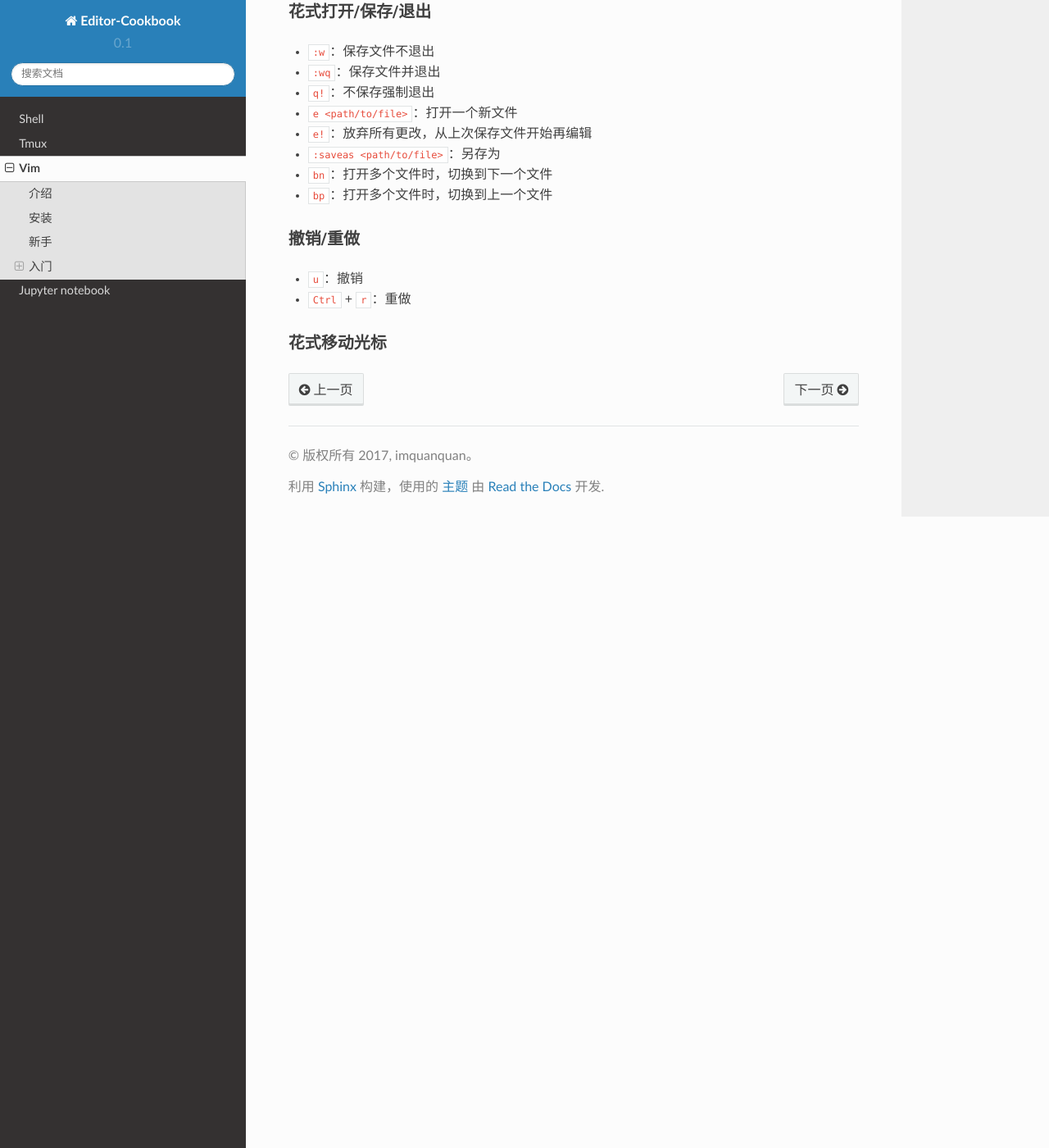
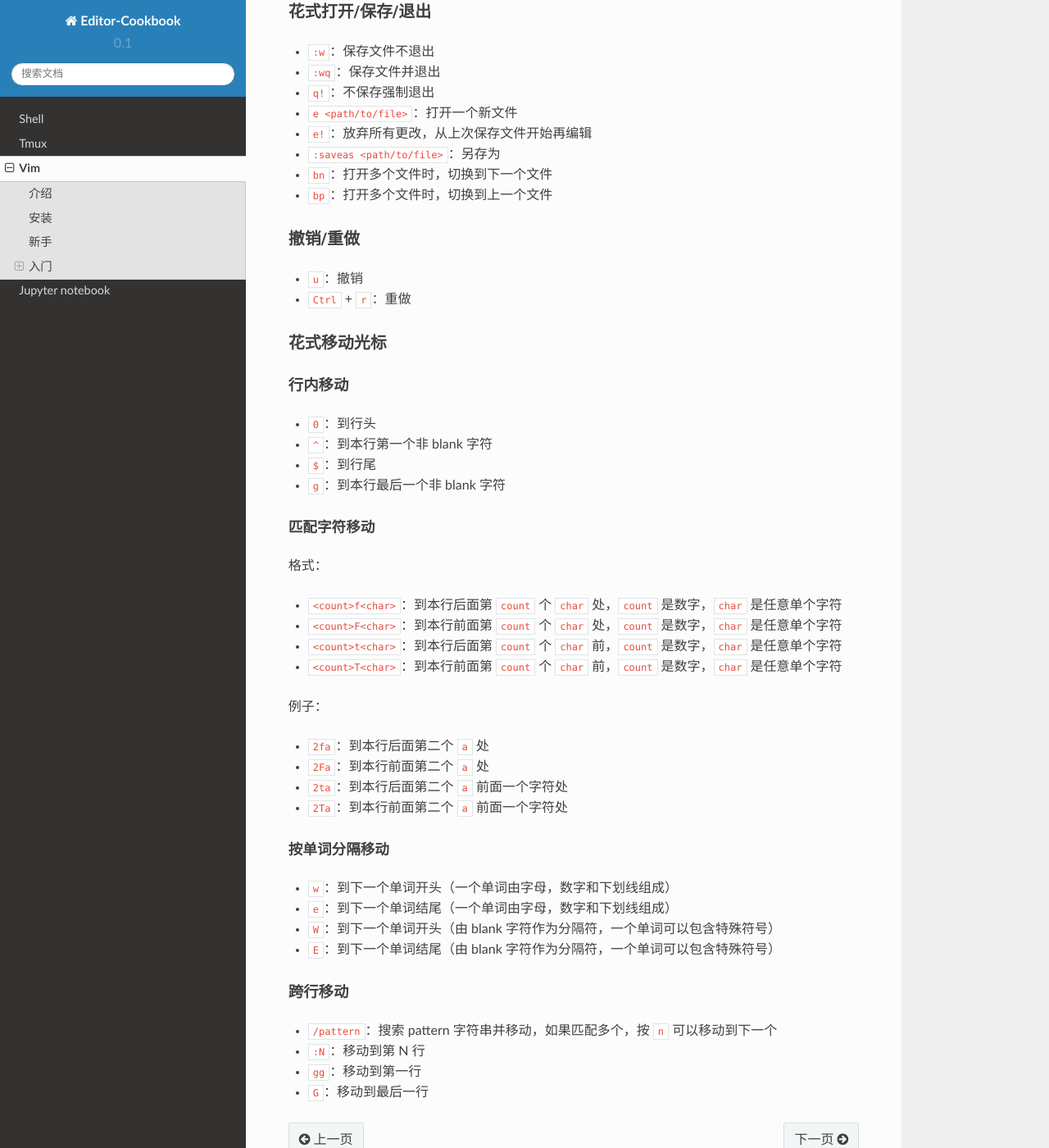
Before and after one commit to imquanquan/Editor-Cookbook, a Sphinx documentation site: the page built from source/vim.rst, in a window 1280 px wide and 1400 px high, scrolled down 1933 px. Shown: the whole window at 82% size. Built offline with Sphinx 7.4.7 and the Read the Docs theme 2.0.0, drawn with Linux system fonts in a browser that asks for light colours; some of the changed text lies outside the part shown.

Commit message:
[add]add Cursor movement

```diff
--- a/source/vim.rst
+++ b/source/vim.rst
@@ -64,14 +64,14 @@ Vim 之所以刚开始难学，是因为我们得记下许多命令模式以及
 ::::::::::::::::
 
 - ``i``：在光标当前位置进入插入模式
-- ``I``：在本行第一个不是blank字符的位置插入（所谓blank字符就是空格，tab，换行，回车等）
+- ``I``：在本行第一个不是 blank 字符的位置插入（所谓 blank 字符就是空格，tab，换行，回车等）
 - ``a``：在光标后插入
 - ``A``：在行尾插入
-- ``o``：在当前行后插入一个新行
+- ``o``：在当前行后插入一个新行`
 - ``O``：在当前行前插入新行
 
 花式打开/保存/退出
-::::::::::::
+::::::::::::::::::
 
 - ``:w``：保存文件不退出
 - ``:wq``：保存文件并退出
@@ -90,3 +90,46 @@ Vim 之所以刚开始难学，是因为我们得记下许多命令模式以及
 
 花式移动光标
 ::::::::::::
+
+行内移动
+^^^^^^^^
+
+- ``0``：到行头
+- ``^``：到本行第一个非 blank 字符
+- ``$``：到行尾
+- ``g``：到本行最后一个非 blank 字符
+
+
+匹配字符移动
+''''''''''''
+
+格式：
+
+- ``<count>f<char>``：到本行后面第 ``count`` 个 ``char`` 处，``count`` 是数字，``char`` 是任意单个字符
+- ``<count>F<char>``：到本行前面第 ``count`` 个 ``char`` 处，``count`` 是数字，``char`` 是任意单个字符
+- ``<count>t<char>``：到本行后面第 ``count`` 个 ``char`` 前，``count`` 是数字，``char`` 是任意单个字符
+- ``<count>T<char>``：到本行前面第 ``count`` 个 ``char`` 前，``count`` 是数字，``char`` 是任意单个字符
+
+
+例子：
+
+- ``2fa``：到本行后面第二个 ``a`` 处
+- ``2Fa``：到本行前面第二个 ``a`` 处
+- ``2ta``：到本行后面第二个 ``a`` 前面一个字符处
+- ``2Ta``：到本行前面第二个 ``a`` 前面一个字符处
+
+按单词分隔移动
+''''''''''''''
+
+- ``w``：到下一个单词开头（一个单词由字母，数字和下划线组成）
+- ``e``：到下一个单词结尾（一个单词由字母，数字和下划线组成）
+- ``W``：到下一个单词开头（由 blank 字符作为分隔符，一个单词可以包含特殊符号）
+- ``E``：到下一个单词结尾（由 blank 字符作为分隔符，一个单词可以包含特殊符号）
+
+跨行移动
+^^^^^^^^
+
+- ``/pattern``：搜索 pattern 字符串并移动，如果匹配多个，按 ``n`` 可以移动到下一个
+- ``:N``：移动到第 N 行
+- ``gg``：移动到第一行
+- ``G``：移动到最后一行
```
Also changed, not shown: 1 other file.
